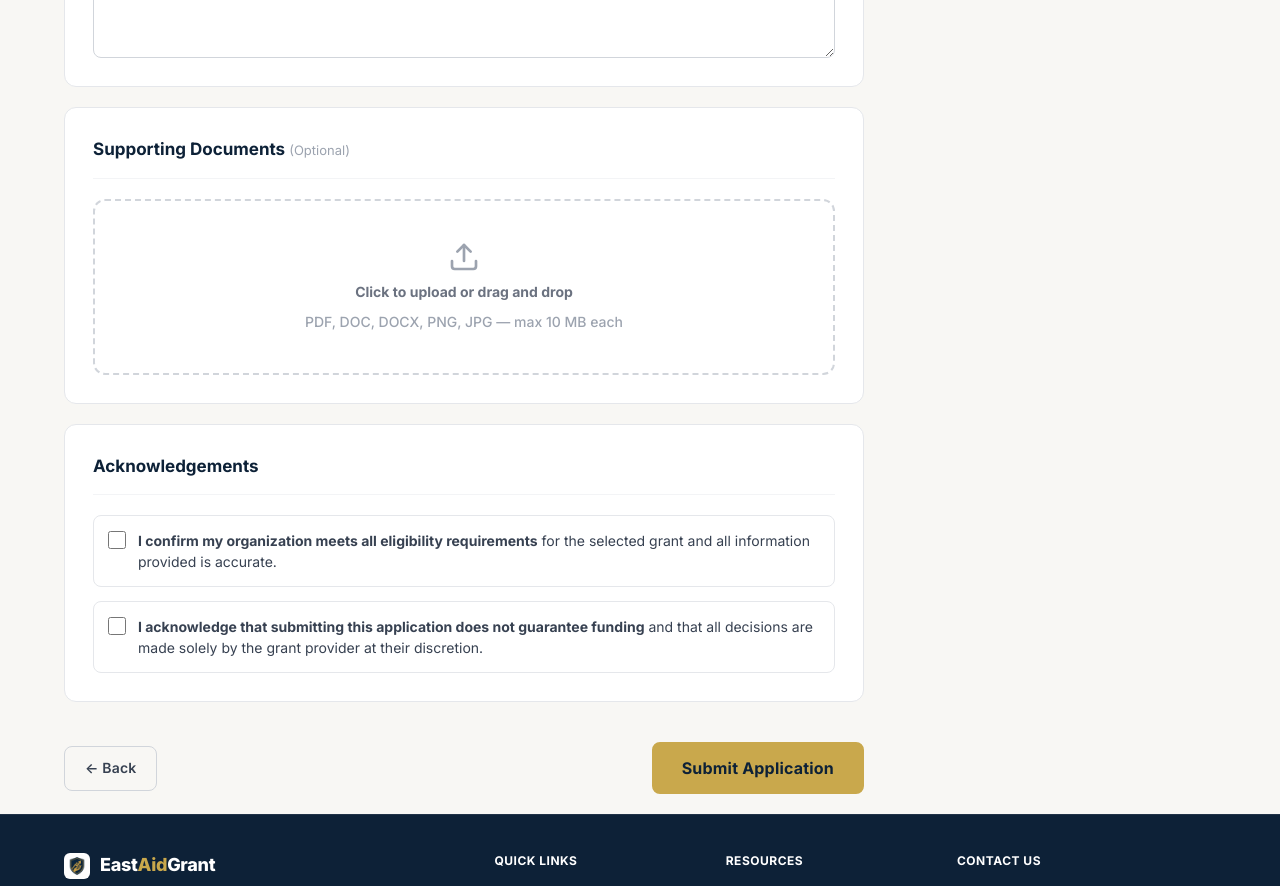
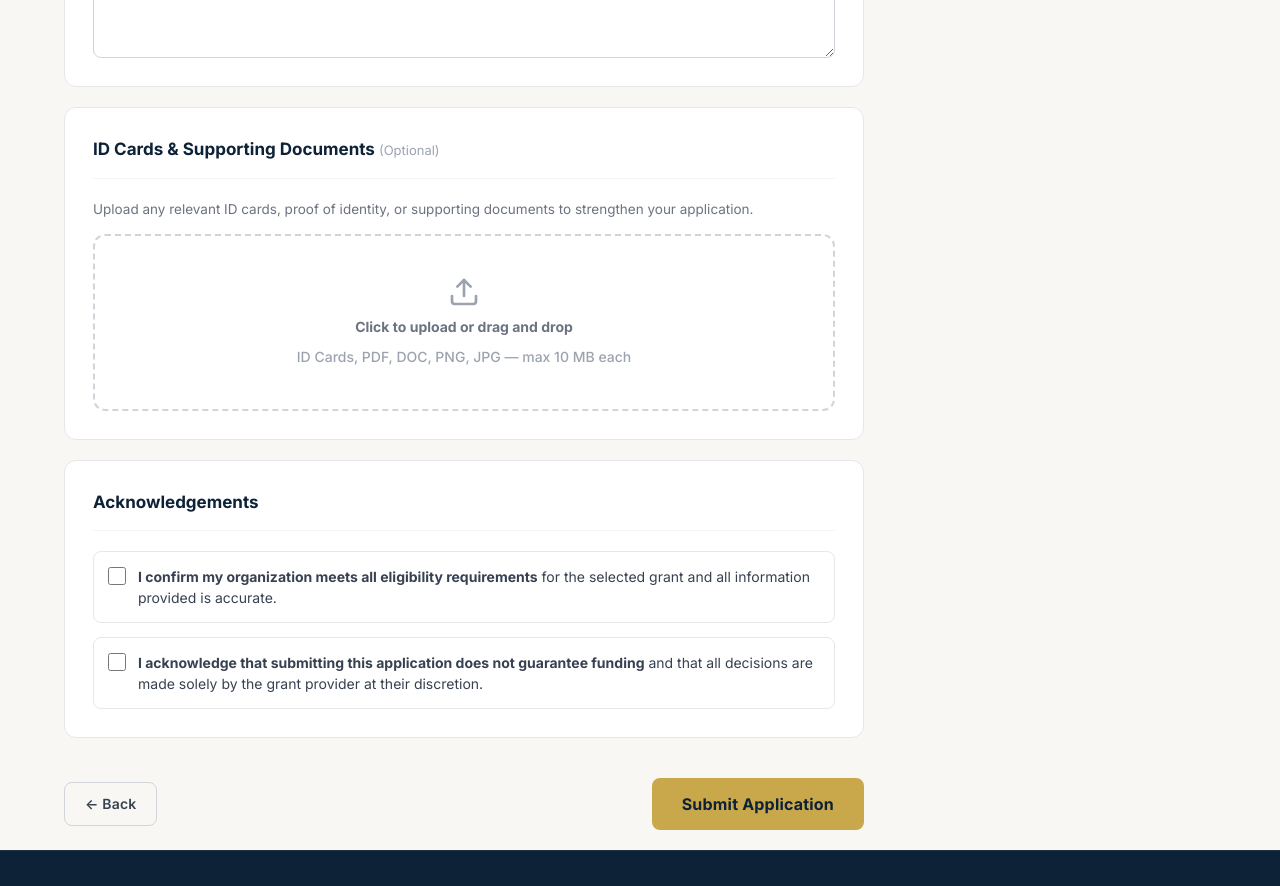
Before and after one commit to stephen07068/grant, a React (Vite) app: page /apply in a window 1280 px wide. Shown: the part 1560-2446 px from the top of the page. Built offline with nearby package versions, Linux system fonts and the light colour scheme; a web font is replaced by a local one.

Commit message:
feat: rename document upload section to ID Cards & Supporting Documents

```diff
--- a/src/pages/Apply.tsx
+++ b/src/pages/Apply.tsx
@@ -320,7 +320,10 @@ export default function Apply() {
 
           {/* Documents */}
           <div className="apply-section">
-            <h2>Supporting Documents <span style={{ fontSize: 13, fontWeight: 400, color: 'var(--gray-400)' }}>(Optional)</span></h2>
+            <h2>ID Cards &amp; Supporting Documents <span style={{ fontSize: 13, fontWeight: 400, color: 'var(--gray-400)' }}>(Optional)</span></h2>
+            <p style={{ fontSize: 13.5, color: 'var(--gray-500)', marginBottom: 14, lineHeight: 1.6 }}>
+              Upload any relevant ID cards, proof of identity, or supporting documents to strengthen your application.
+            </p>
             <div
               className={`file-drop-zone ${dragOver ? 'drag-over' : ''}`}
               onDragOver={e => { e.preventDefault(); setDragOver(true); }}
@@ -330,7 +333,7 @@ export default function Apply() {
             >
               <Upload size={32} />
               <p><strong>Click to upload or drag and drop</strong></p>
-              <p className="file-drop-hint">PDF, DOC, DOCX, PNG, JPG — max 10 MB each</p>
+              <p className="file-drop-hint">ID Cards, PDF, DOC, PNG, JPG — max 10 MB each</p>
               <input id="file-input" type="file" multiple accept=".pdf,.doc,.docx,.png,.jpg,.jpeg" style={{ display: 'none' }} onChange={e => handleFiles(e.target.files)} />
             </div>
             {form.documents.length > 0 && (
```
